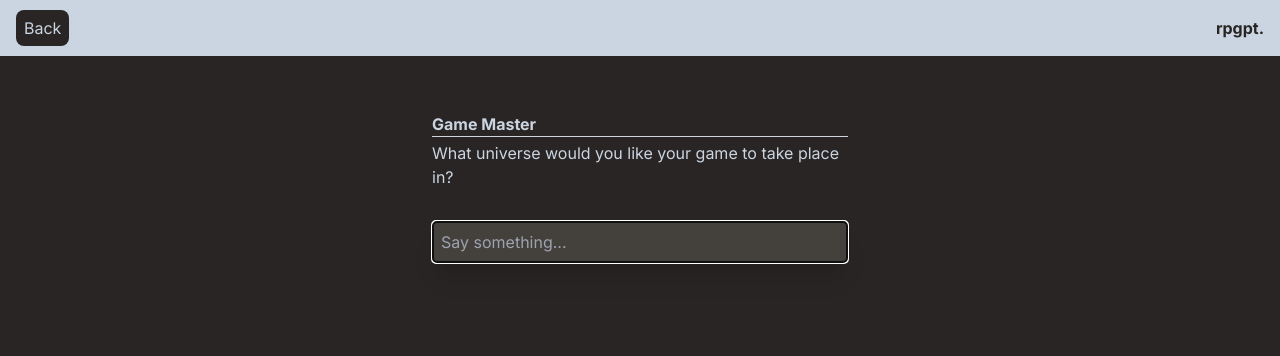
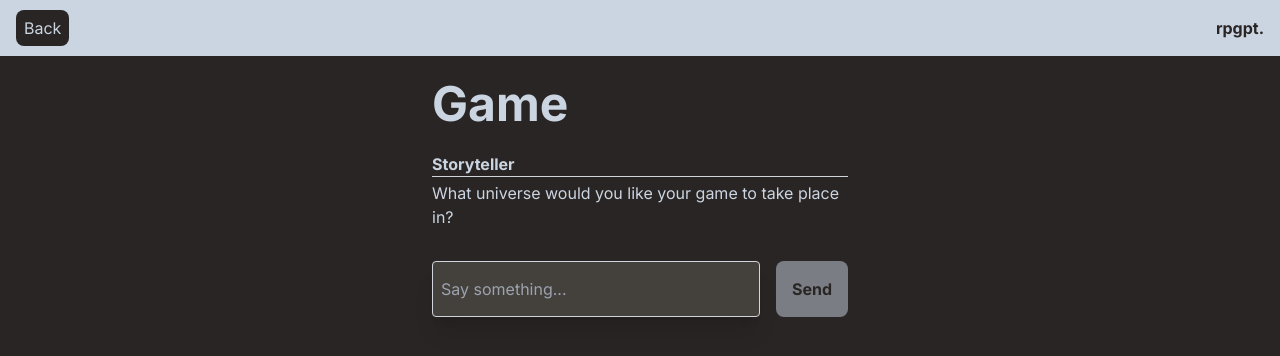
Before and after one commit to reverbePrintemps/rpgpt, a Next.js app: page /game in a window 1280 px wide. Shown: the top 356 px of the page. Built offline with nearby package versions, Linux system fonts and the light colour scheme.

Commit message:
Fixed header + scroll margin + submit button disabled state

```diff
--- a/app/components/Header.tsx
+++ b/app/components/Header.tsx
@@ -12,7 +12,7 @@ interface HeaderProps {
 export const Header = ({ children, className, style }: HeaderProps) => {
   const pathName = usePathname();
   return (
-    <header className="flex p-4 bg-slate-300 w-full text-stone-800">
+    <header className="fixed w-screen flex p-4 bg-slate-300 text-stone-800">
       <nav>
         {pathName !== "/" && (
           <Link
--- a/app/game/page.tsx
+++ b/app/game/page.tsx
@@ -56,12 +56,12 @@ export default function Page() {
   const ref = useRef<HTMLDivElement>(null);
   const [isLoading, setIsLoading] = useState(false);
   const {
+    isLoading: isWriting,
     handleInputChange,
     handleSubmit,
     setMessages,
     messages,
     input,
-    isLoading: isWriting,
   } = useChat({ onResponse: () => setIsLoading(false) });
 
   useEffect(() => {
@@ -73,7 +73,8 @@ export default function Page() {
   }, [messages, isWriting, input]);
 
   return (
-    <div ref={ref}>
+    <div ref={ref} className="scroll-m-20">
+      <h1 className="text-5xl font-bold">Game</h1>
       {messages.length > 0
         ? messages.map((m) => {
             const isSystemMessage = m.role === "system";
@@ -81,7 +82,7 @@ export default function Page() {
               !isSystemMessage && (
                 <div key={m.id} className="mt-6 whitespace-pre-wrap">
                   <p className="font-bold border-b border-gray-300">
-                    {m.role === "user" ? "You " : "Game Master "}
+                    {m.role === "user" ? "You" : "Storyteller"}
                   </p>
                   <p className="mt-1">{m.content}</p>
                 </div>
@@ -104,21 +105,21 @@ export default function Page() {
           }}
         >
           {!isWriting && (
+            <div className="left-0 flex">
               <input
-              className="w-full max-w-md p-2 mt-8 border border-gray-300 rounded shadow-xl bg-stone-700 "
+                className=" w-full max-w-md p-2 mt-8 border border-gray-300 rounded shadow-xl bg-stone-700"
                 value={input}
                 placeholder="Say something..."
                 onChange={handleInputChange}
-              autoFocus
               />
-          )}
-          {input && (
               <button
-              className="bg-slate-300 text-stone-800 p-4 rounded-lg mt-8 ml-auto font-bold"
+                className="bg-slate-300 text-stone-800 p-4 rounded-lg mt-8 ml-4 font-bold disabled:opacity-50"
                 type="submit"
+                disabled={isWriting || input === ""}
               >
                 Send
               </button>
+            </div>
           )}
         </form>
       )}
--- a/app/layout.tsx
+++ b/app/layout.tsx
@@ -15,7 +15,7 @@ export default function RootLayout({ children }: { children: ReactNode }) {
     <html lang="en" className="bg-stone-800 text-slate-300">
       <body className={inter.className}>
         <Header />
-        <div className="flex flex-col w-full max-w-md py-8 mx-auto stretch px-4">
+        <div className="flex flex-col w-full max-w-md pt-20 pb-20 mx-auto stretch px-4">
           {children}
         </div>
       </body>
```
Lines whose indentation alone changed are shown as unchanged.
